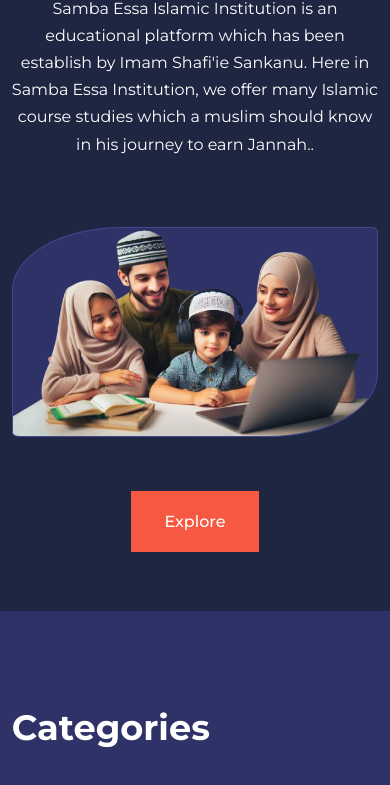
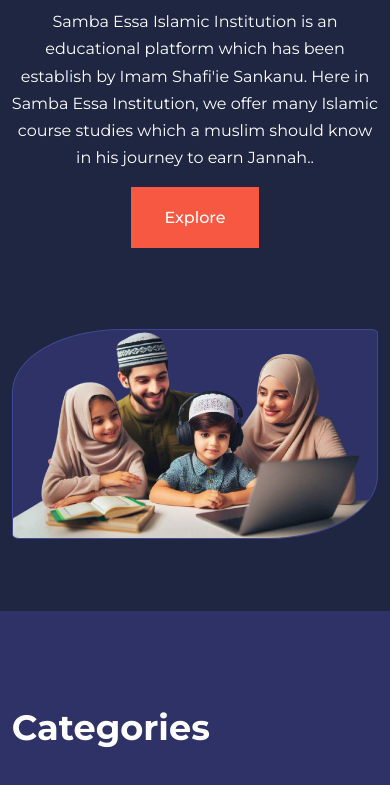
Before and after one commit to Kissingbaba/education, a plain HTML site: page index.html in a window 390 px wide. Shown: the part 297-1082 px from the top of the page. Drawn offline with nearby package versions, Linux system fonts and the light colour scheme.

Commit message:
header v3

```diff
--- a/style.css
+++ b/style.css
@@ -522,13 +522,13 @@ footer {
   .header__left p {
     margin-bottom: 1rem;
   }
-
+  /*
   .header__left .btn {
     display: none;
-  }
-  .btn__small-devices {
-    display: block;
-  }
+  } */
+  /* .btn__small-devices {
+    display: flex;
+  } */
 
   .categories__right {
     grid-template-columns: 1fr 1fr;
```
